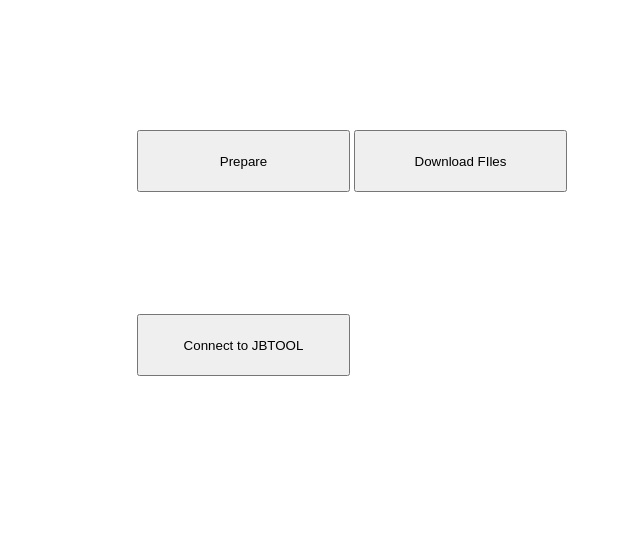
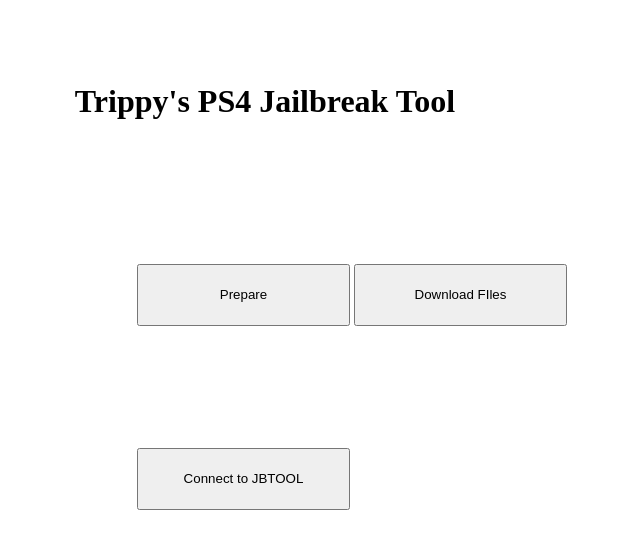
Before and after one commit to ps4homebrew/ps4homebrew.github.io, a plain HTML site: page index.html in a window 1280 px wide. Shown: the whole page, without its empty margins (375-1015 px from the left). Drawn offline with Linux system fonts and the light colour scheme.

Commit message:
Update index.html

```diff
--- a/index.html
+++ b/index.html
@@ -4,31 +4,27 @@
     <title>PS4 Homebrew</title>
   </head>
   <body>
-
     <style>
-    button {text-align: center;}
+    h1 {text-align: center;}
     </style>
-
+    <br><br><br>
+    <h1>Trippy's PS4 Jailbreak Tool</h1>
     <button onclick="jbprep()" style="width: 213px; margin-left: 504px; height: 62px; margin-top: 122px;">Prepare</button>
     <script>
       function jbprep() {
        alert("Preparing... (Press OK)");
        alert("Done!");
       }
-      </script>
-
-
-    <button onclick="load()" style="width: 213px; margin: 0; 504px; height: 62px; margin-top: 122px;">Download FIles</button>
+      </script> <button onclick="load()" style="width: 213px; margin: 0; 504px; height: 62px; margin-top: 122px;">Download
+      FIles</button>
     <script>
       function load() {
        alert("Downloading files... (Press OK)");
        alert("Done!");
 
       }
-      </script>
-
-
-    <button onclick="myFunction()" style="width: 213px; margin-left: 504px; height: 62px; margin-top: 122px;">Connect to JBTOOL</button>
+      </script> <button onclick="myFunction()" style="width: 213px; margin-left: 504px; height: 62px; margin-top: 122px;">Connect
+      to JBTOOL</button>
     <script>
       function myFunction() {
        alert("Press [OK] to connect.");
@@ -42,7 +38,5 @@
 
       }
       </script>
-
-
   </body>
 </html>
```
